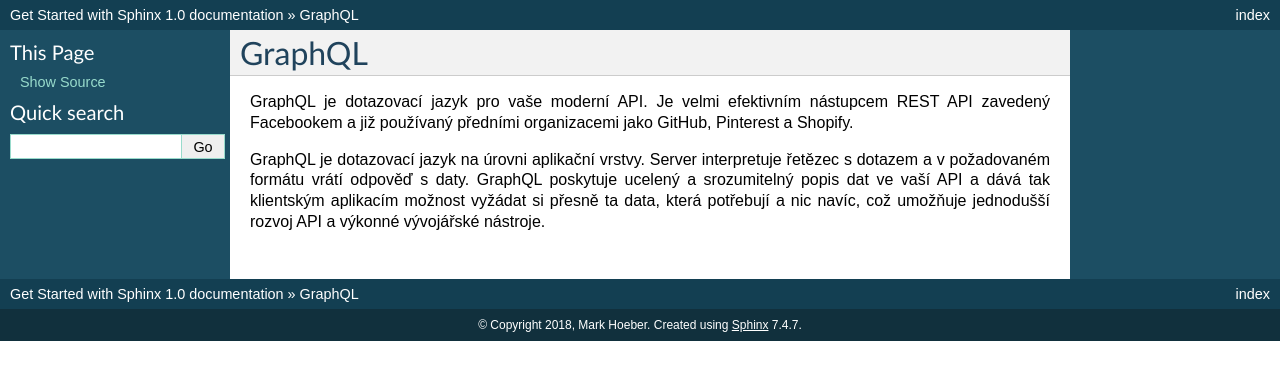
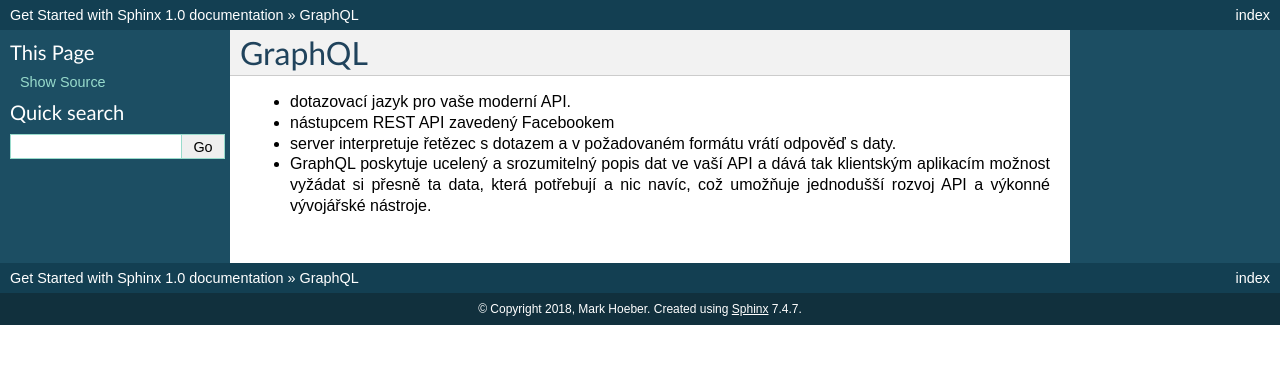
Before and after one commit to Anubisthe12/git, a Sphinx documentation site: the page built from source/GraphQL.rst, in a window 1280 px wide. Shown: the top 380 px of the page. Built offline with Sphinx 7.4.7, drawn with Linux system fonts in a browser that asks for light colours; pages that are not in the unit, such as notebooks, are missing from menus.

Commit message:
Update GraphQL.rst

```diff
--- a/source/GraphQL.rst
+++ b/source/GraphQL.rst
@@ -2,8 +2,7 @@ GraphQL
 #########
 
 
-GraphQL je dotazovací jazyk pro vaše moderní API. Je velmi efektivním nástupcem REST API zavedený Facebookem a již používaný předními organizacemi jako GitHub, Pinterest a Shopify.
-
-GraphQL je dotazovací jazyk na úrovni aplikační vrstvy.
-Server interpretuje řetězec s dotazem a v požadovaném formátu vrátí odpověď s daty.
-GraphQL poskytuje ucelený a srozumitelný popis dat ve vaší API a dává tak klientským aplikacím možnost vyžádat si přesně ta data, která potřebují a nic navíc, což umožňuje jednodušší rozvoj API a výkonné vývojářské nástroje.
+-  dotazovací jazyk pro vaše moderní API.
+-  nástupcem REST API zavedený Facebookem
+-  server interpretuje řetězec s dotazem a v požadovaném formátu vrátí odpověď s daty.
+-   GraphQL poskytuje ucelený a srozumitelný popis dat ve vaší API a dává tak klientským aplikacím možnost vyžádat si přesně ta data, která potřebují a nic navíc, což umožňuje jednodušší rozvoj API a výkonné vývojářské nástroje.
```
